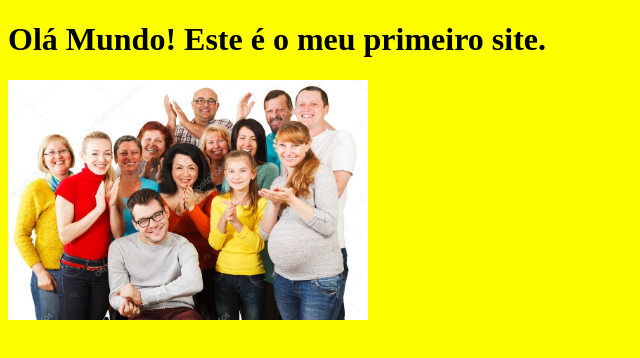
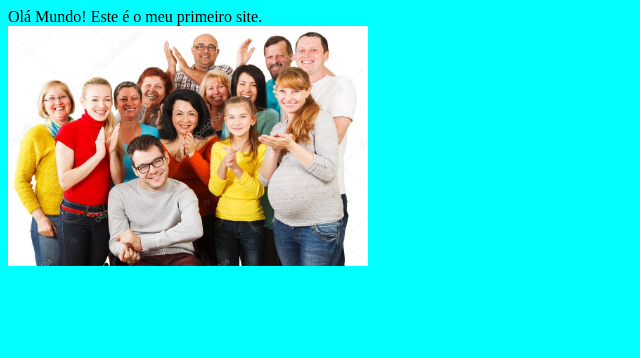
Before and after one commit to rafaelasvli/ProjetoWeb1, a plain HTML site: page index.html in a window 1280 px wide. Shown: the whole page, without its empty margins (0-640 px from the left). Drawn offline with Linux system fonts and the light colour scheme.

Commit message:
Segunda Versão do Site

```diff
--- a/index.html
+++ b/index.html
@@ -7,7 +7,7 @@
     <link rel="stylesheet" href="style.css">
 </head>
 <body>
-   <h1>Olá Mundo! Este é o meu primeiro site. </h1>
+   Olá Mundo! Este é o meu primeiro site. <br>
     <img src="pessoas felizes.jpg" alt="" width="360px">
 </body>
 </html>
--- a/style.css
+++ b/style.css
@@ -1,4 +1,4 @@
 
 body{
-    background-color: yellow;
+    background-color: cyan;
 }
```
